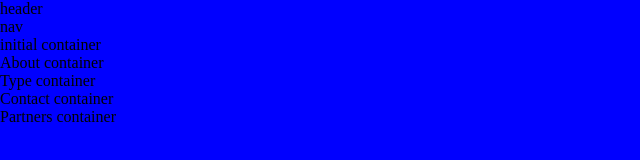
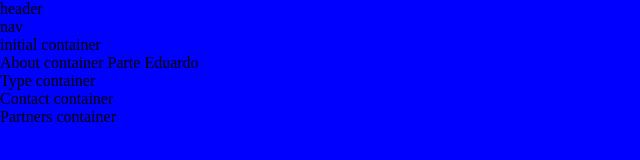
Before and after one commit to davidkrumholz/proyecto1-Kodemia, a plain HTML site: page index.html in a window 1280 px wide. Shown: the full height of the page, 0-640 px from the left. Drawn offline with Linux system fonts and the light colour scheme.

```diff
--- a/index.html
+++ b/index.html
@@ -25,7 +25,7 @@
 
      <!-- Eduardo -->
     <div class="about__container">
-        About container
+        About container Parte Eduardo
     </div>
      <!-- Eduardo -->
          <!-- David -->
```
